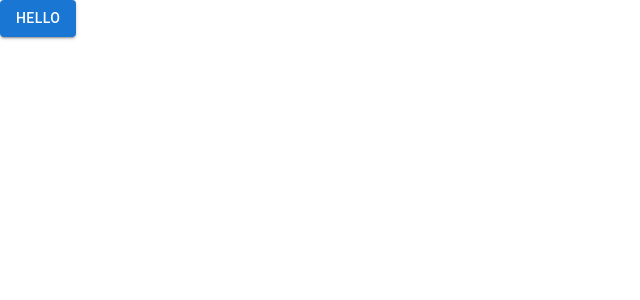
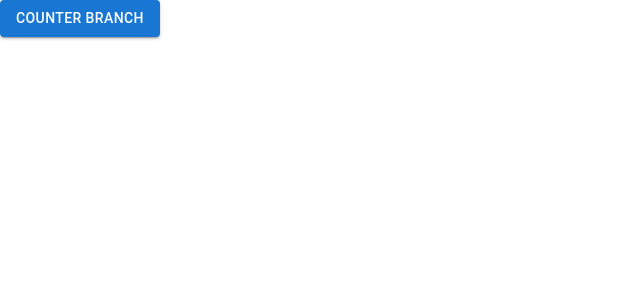
Before and after one commit to balaji1610/ReduxToolkit_Counter, a React (Create React App) app: page / in a window 1280 px wide. Shown: the top 300 px of the page, without its empty margins (0-640 px from the left). Built offline with nearby package versions, Linux system fonts and the light colour scheme.

Commit message:
branch_int

```diff
--- a/src/App.js
+++ b/src/App.js
@@ -3,7 +3,7 @@ function App() {
   return (
     <div>
       <Button variant="contained" color="primary">
-        HELLO
+        COUNTER BRANCH
       </Button>
     </div>
   );
```
